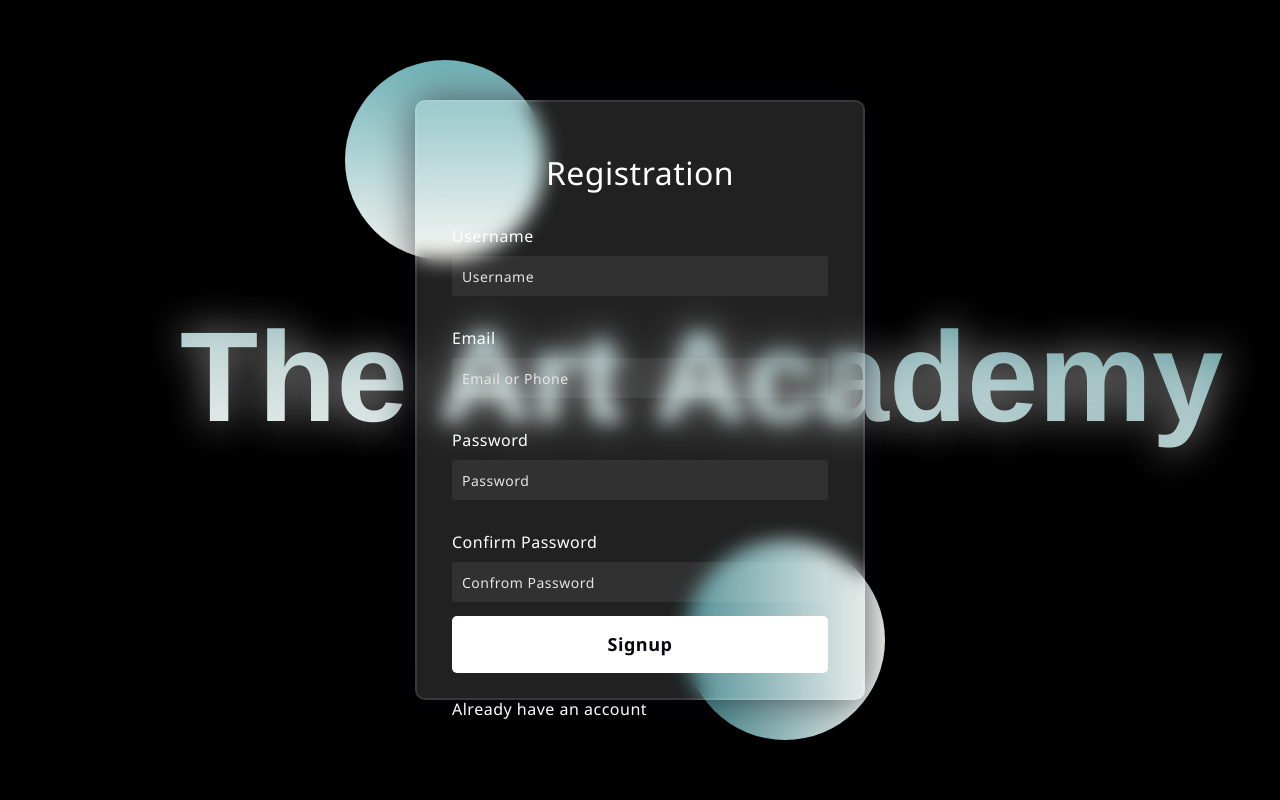
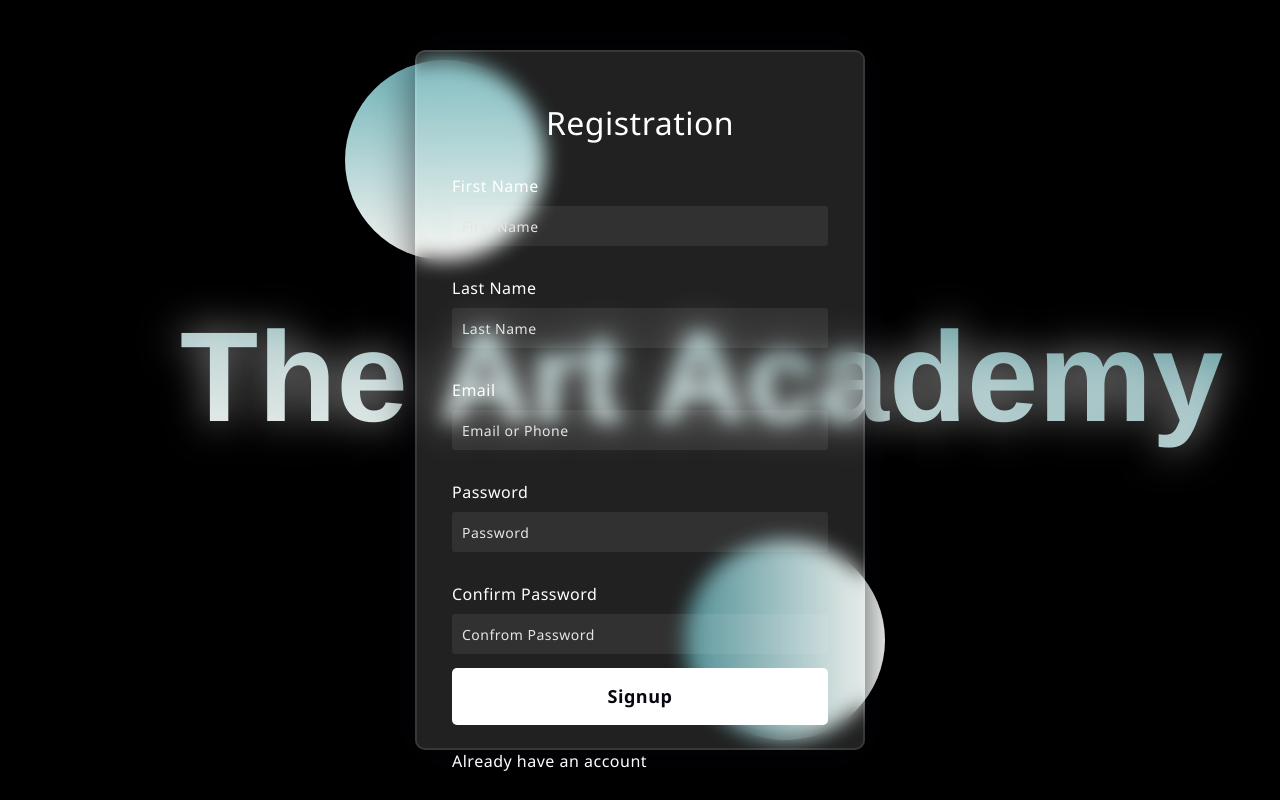
Before and after one commit to Ahmed-Sharaf-Mohammed/7Stars, a Django app: page /en/registration/signup in a window 1280 px wide. Run offline with Django 4.2, Linux system fonts and the light colour scheme.

Commit message:
Version 3
    # Version 3  users find it difficult to use unique username for sign up

```diff
--- a/profiles/models.py
+++ b/profiles/models.py
@@ -29,6 +29,11 @@ class Profile(models.Model):
     file = models.FileField(upload_to=user_directory_path, max_length=40, default='none', blank=True, verbose_name=_("File"))
     course = models.CharField(max_length=50, blank=True, null=True, verbose_name=_("Certification"))
 
+    # Version 3  users find it difficult to use unique username for sign up
+    first_name = models.CharField(max_length=30, blank=True, verbose_name="First Name")
+    last_name = models.CharField(max_length=30, blank=True, verbose_name="Last Name")
+
+
     def __str__(self):
         return str(self.user)
 
--- a/registration/forms.py
+++ b/registration/forms.py
@@ -6,4 +6,4 @@ from django.contrib.auth.models import User
 class SignupForm(UserCreationForm):
     class Meta:
         model = User
-        fields = ['username', 'email', 'password1', 'password2']
+        fields = ['first_name', 'last_name', 'email', 'password1', 'password2']
--- a/registration/templates/registration/signup.html
+++ b/registration/templates/registration/signup.html
@@ -88,7 +88,7 @@
         }
 
         form {
-            height: 600px;
+            height: 700px;
             width: 450px;
             background-color: rgba(255, 255, 255, 0.13);
             position: absolute;
@@ -205,8 +205,12 @@
         {% csrf_token %}
         <h3>Registration</h3>
 
-        <label for="username">Username</label>
-        <input type="text" placeholder="Username" name="username" id="username">
+        <!--# Version 3  users find it difficult to use unique username for sign up-->
+        <label for="first_name">First Name</label>
+        <input type="text" placeholder="First Name" name="first_name" id="first_name">
+
+        <label for="last_name">Last Name</label>
+        <input type="text" placeholder="Last Name" name="last_name" id="last_name">
 
         <label for="email">Email</label>
         <input type="email" placeholder="Email or Phone" name="email" id="email">
--- a/registration/views.py
+++ b/registration/views.py
@@ -1,3 +1,4 @@
+import random
 from django.contrib import messages
 from django.shortcuts import render, HttpResponse, redirect
 from .models import Login
@@ -11,38 +12,64 @@ from django.contrib.auth.models import User
 def SignupPage(request):
     if request.method == 'POST':
         form = SignupForm(request.POST)
-        uname = request.POST.get('username')
+        fname = request.POST.get('first_name')
+        lname = request.POST.get('last_name')
         email = request.POST.get('email')
         pass1 = request.POST.get('password1')
-        # pass2=request.POST.get('password2')
-        if uname == "":
-            messages.error(request, "Username is required.")
-        elif pass1 == "":
+
+        # Generate a unique username by checking the database
+        while True:
+            random_number = random.randint(0, 1000)
+            uname = f"{fname}-{lname}".lower() + f"-{random_number}"
+            if not User.objects.filter(username=uname).exists():
+                break  # Exit the loop if the username is unique
+
+        # Validation checks
+        if not fname:
+            messages.error(request, "First Name is required.")
+            return render(request, 'registration/signup.html', {'form': form})
+
+        if not lname:
+            messages.error(request, "Last Name is required.")
+            return render(request, 'registration/signup.html', {'form': form})
+
+        if not pass1:
             messages.error(request, "Password is required.")
-        elif email == "":
-            messages.error(request, "email is required.")
-        elif User.objects.filter(username=uname).exists() == True or User.objects.filter(email=email).exists() == True:
-            messages.info(
-                request, f"We regret to inform you that the selected username {uname} or email {email} is already registered in our system. We kindly request that you choose a different username and email address.")
-        elif form.is_valid():
-            form.save()
-            username = form.cleaned_data['username']
-            email = form.cleaned_data['email']
-            password = form.cleaned_data['password1']
-            user = authenticate(username=username, email=email, password=password)
+            return render(request, 'registration/signup.html', {'form': form})
+
+        if not email:
+            messages.error(request, "Email is required.")
+            return render(request, 'registration/signup.html', {'form': form})
+
+        if User.objects.filter(email=email).exists():
+            messages.info(request, f"The email {email} is already registered in our system.")
+            return render(request, 'registration/signup.html', {'form': form})
+
+        # If form is valid, create and save user
+        if form.is_valid():
+            user = form.save(commit=False)  # Create user instance without saving yet
+            user.username = uname
+            user.first_name = fname
+            user.last_name = lname
+            user.email = email
+            user.set_password(pass1)  # Set the password correctly
+            user.save()
+
+            # Log in the new user
             login(request, user)
             messages.success(request, 'Account created successfully!')
             return redirect('profiles:edite')
 
+        # Show form errors if validation fails
         else:
             for field, errors in form.errors.items():
                 for error in errors:
                     messages.error(request, f'{field}: {error}')
+
     else:
         form = SignupForm()
 
     return render(request, 'registration/signup.html', {'form': form})
-
 
 
 def LoginPage(request):
```
Also changed, not shown: pages/templates/pages/index.html (+0 -8 lines), profiles/templates/profiles/profile.html (+1 -6 lines), db.sqlite3, profiles/migrations/0004_profile_first_name_profile_last_name.py (added).
